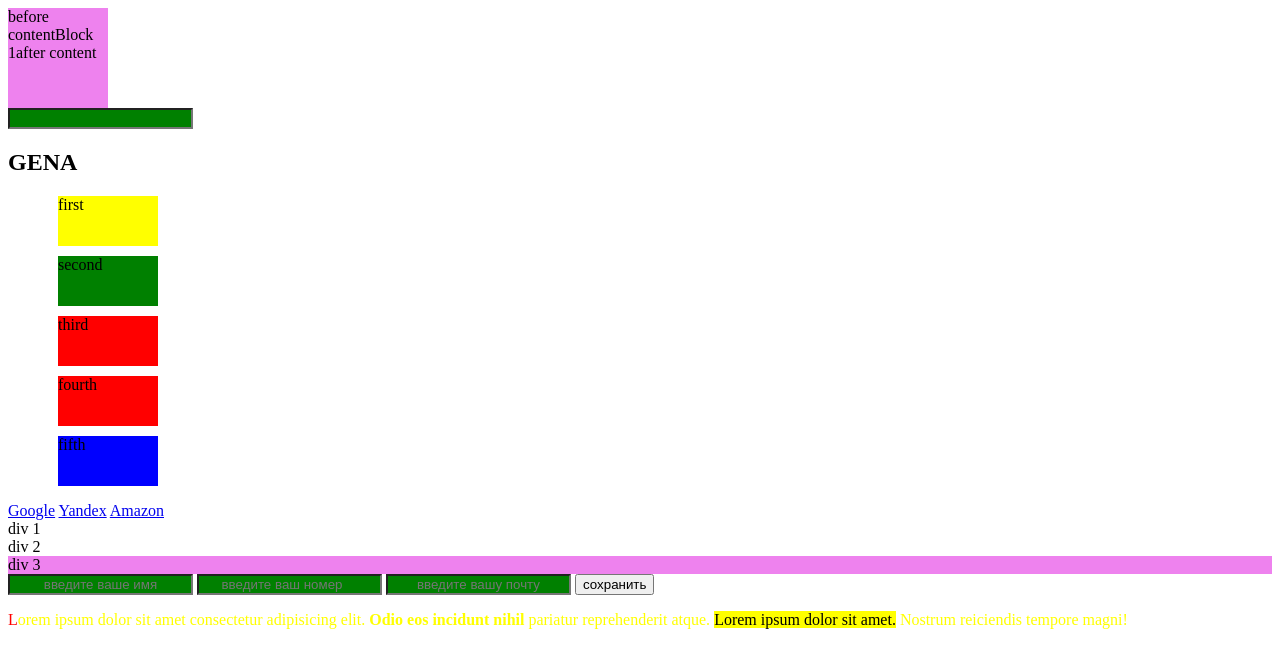
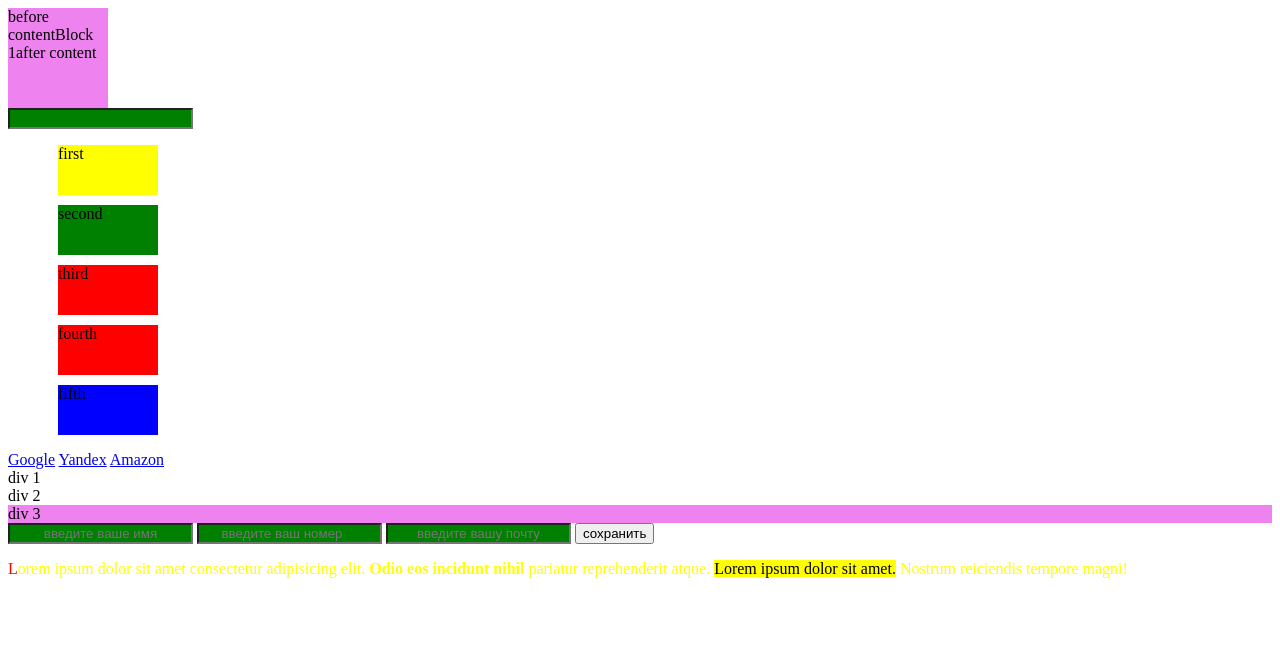
Before and after one commit to Shiki0111/TestJS, a plain HTML site: page index.html in a window 1280 px wide. Drawn offline with Linux system fonts and the light colour scheme.

Commit message:
Revert "added h1 to html"

```diff
--- a/index.html
+++ b/index.html
@@ -11,7 +11,6 @@
     <div class="block-1">Block 1</div>
     <!-- фокус не работет с блоком -->
     <input class="input-1" />
-    <h2>GENA</h2>
     <ul>
         <li>first</li>
         <li>second</li>
```
